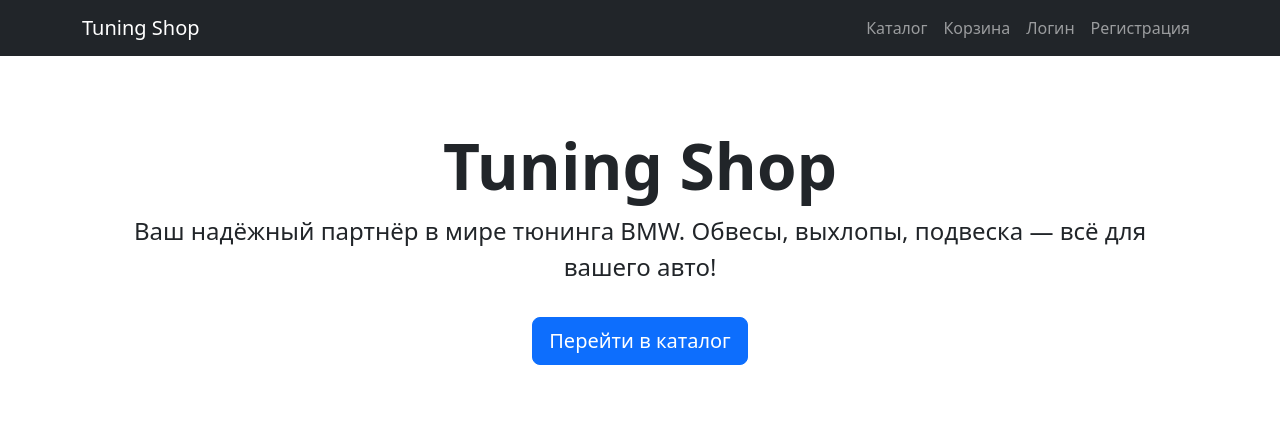
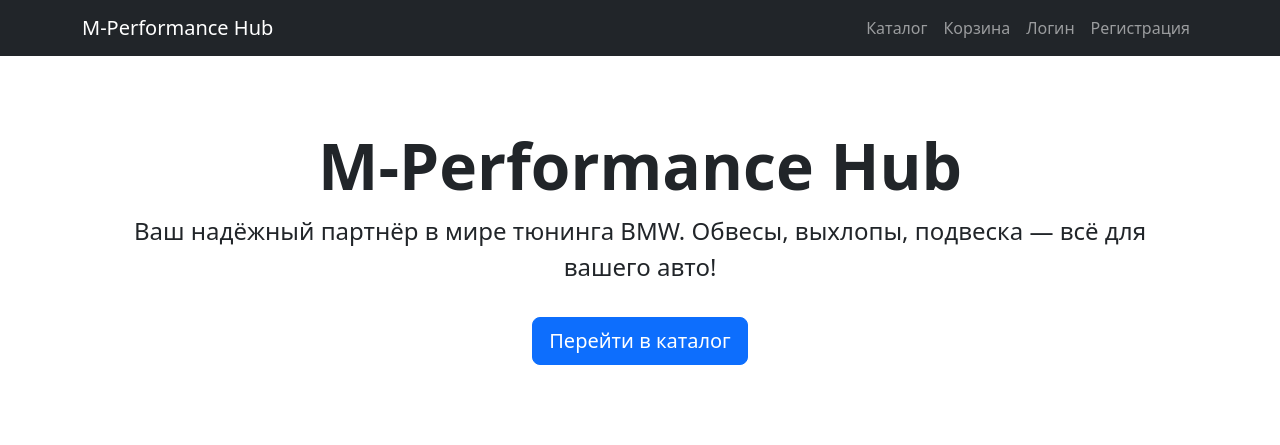
Before and after one commit to ochpochmak14/Tuning-Online-Shop-, a Django app: page / in a window 1280 px wide. Shown: the top 445 px of the page. Run offline with Django 5.2, Linux system fonts and the light colour scheme.

Commit message:
changed shop's name

```diff
--- a/tuning_shop/templates/base.html
+++ b/tuning_shop/templates/base.html
@@ -2,13 +2,13 @@
 <html lang="en">
 <head>
     <meta charset="UTF-8">
-    <title>{% block title %}Tuning Shop{% endblock %}</title>
+    <title>{% block title %}M-Performance Hub{% endblock %}</title>
     <link href="https://cdn.jsdelivr.net/npm/bootstrap@5.3.0/dist/css/bootstrap.min.css" rel="stylesheet">
 </head>
 <body>
 <nav class="navbar navbar-expand-lg navbar-dark bg-dark">
   <div class="container">
-    <a class="navbar-brand" href="/">Tuning Shop</a>
+    <a class="navbar-brand" href="/">M-Performance Hub</a>
     <button class="navbar-toggler" type="button" data-bs-toggle="collapse" data-bs-target="#navbarNav">
       <span class="navbar-toggler-icon"></span>
     </button>
--- a/tuning_shop/templates/home.html
+++ b/tuning_shop/templates/home.html
@@ -5,7 +5,7 @@
 {% block content %}
 <div class="hero text-center">
     <div class="container py-5">
-        <h1 class="display-3 fw-bold text-shadow">Tuning Shop</h1>
+        <h1 class="display-3 fw-bold text-shadow">M-Performance Hub</h1>
         <p class="lead fs-4 text-shadow">
             Ваш надёжный партнёр в мире тюнинга BMW. <strong>Обвесы, выхлопы, подвеска — всё для вашего авто!</strong>
         </p>
```
